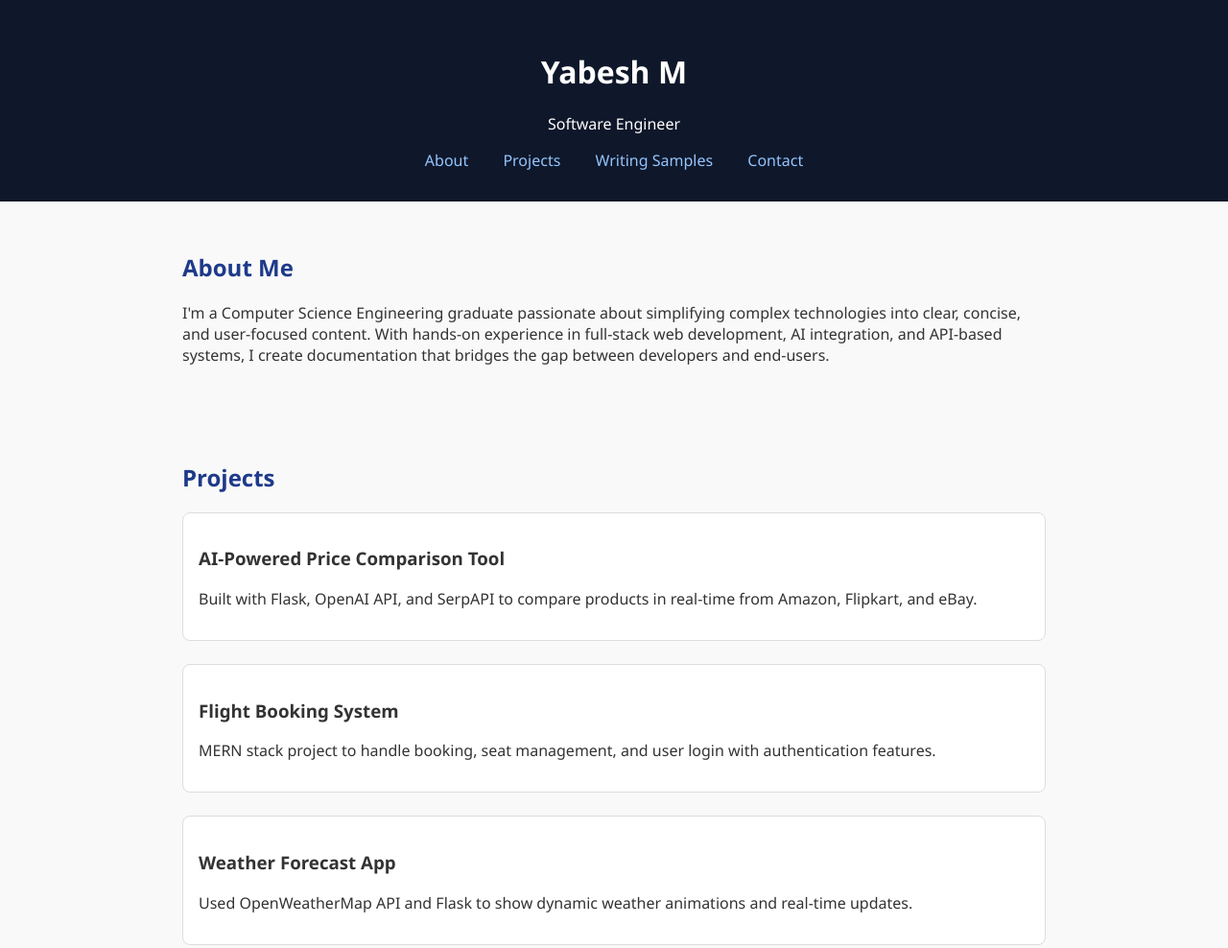
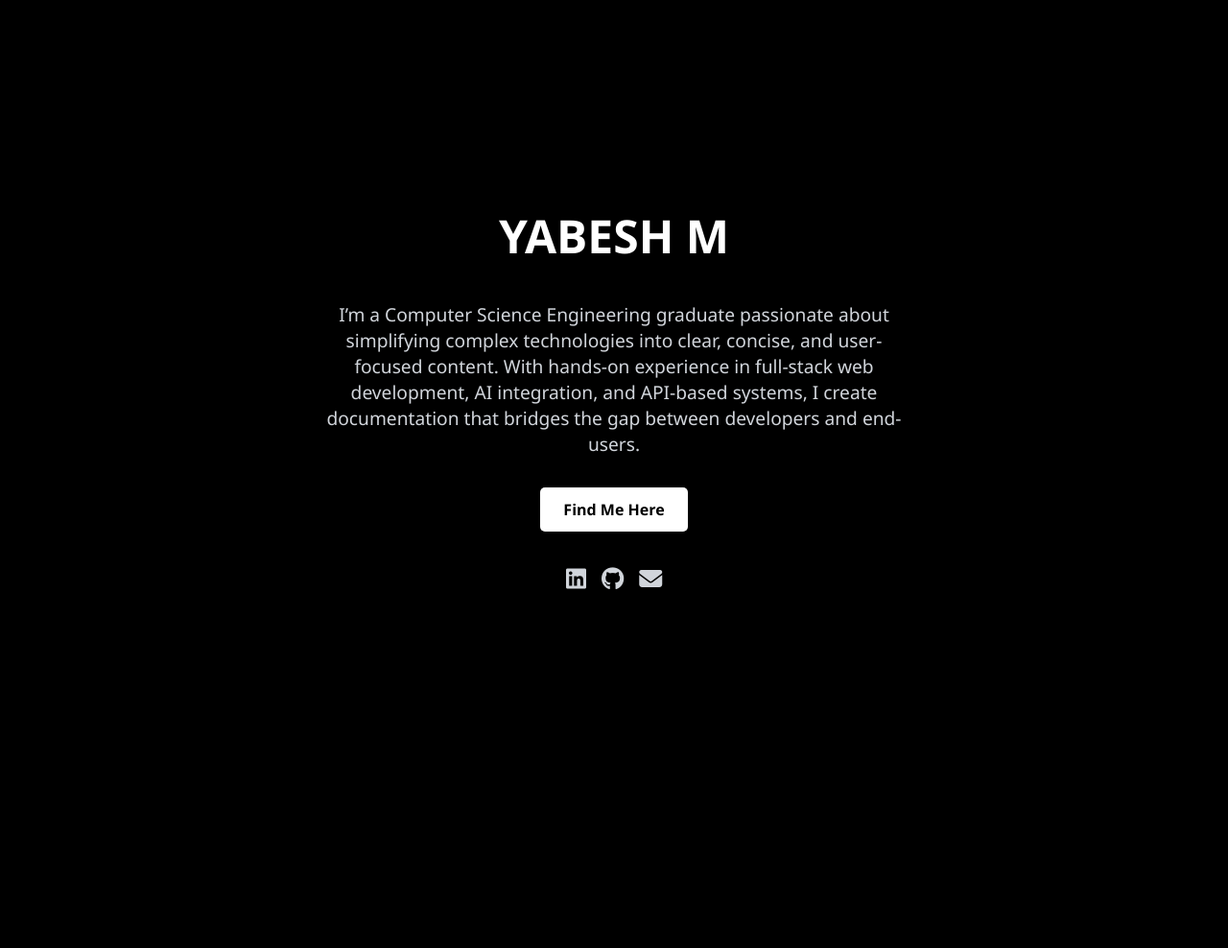
Before and after one commit to YABESH26/YABESH26.github.io, a plain HTML site: page index.html in a window 1280 px wide. Shown: the top 988 px of the page at 96% size. After the commit the page ends 800 px from the top, so only its background shows below. Drawn offline with Linux system fonts and the light colour scheme.

Commit message:
Update index.html

```diff
--- a/index.html
+++ b/index.html
@@ -1,110 +1,83 @@
 <!DOCTYPE html>
 <html lang="en">
 <head>
-  <meta charset="UTF-8" />
-  <meta name="viewport" content="width=device-width, initial-scale=1.0" />
+  <meta charset="UTF-8">
+  <meta name="viewport" content="width=device-width, initial-scale=1.0">
   <title>Yabesh M | Technical Writer</title>
   <style>
     body {
+      margin: 0;
+      padding: 0;
+      background-color: #000;
+      color: #fff;
       font-family: 'Segoe UI', sans-serif;
-      margin: 0;
-      background: #f9f9f9;
-      color: #333;
-    }
-    header {
-      background: #0f172a;
-      color: white;
-      padding: 2rem;
+      display: flex;
+      flex-direction: column;
+      align-items: center;
+      justify-content: center;
+      height: 100vh;
       text-align: center;
     }
-    nav a {
-      margin: 0 1rem;
-      color: #93c5fd;
+
+    h1 {
+      font-size: 3rem;
+      margin-bottom: 1rem;
+    }
+
+    p {
+      font-size: 1.2rem;
+      max-width: 600px;
+      margin-bottom: 2rem;
+      color: #d1d5db;
+    }
+
+    .button {
+      padding: 0.75rem 1.5rem;
+      background-color: #fff;
+      color: #000;
+      border: none;
+      border-radius: 5px;
+      font-weight: bold;
+      cursor: pointer;
       text-decoration: none;
     }
-    section {
-      padding: 2rem;
-      max-width: 900px;
-      margin: auto;
+
+    .social-icons {
+      margin-top: 2rem;
+      display: flex;
+      gap: 1rem;
+      justify-content: center;
     }
-    h2 {
-      color: #1e3a8a;
+
+    .social-icons a {
+      color: #d1d5db;
+      font-size: 1.5rem;
+      text-decoration: none;
+      transition: color 0.3s ease;
     }
-    .project, .sample {
-      margin-bottom: 1.5rem;
-      padding: 1rem;
-      border: 1px solid #ddd;
-      background: white;
-      border-radius: 8px;
-    }
-    footer {
-      text-align: center;
-      padding: 1rem;
-      background: #e5e7eb;
-      font-size: 0.9rem;
+
+    .social-icons a:hover {
+      color: #60a5fa;
     }
   </style>
+  <script src="https://kit.fontawesome.com/a076d05399.js" crossorigin="anonymous"></script>
 </head>
 <body>
-  <header>
-    <h1>Yabesh M</h1>
-    <p>Software Engineer</p>
-    <nav>
-      <a href="#about">About</a>
-      <a href="#projects">Projects</a>
-      <a href="#samples">Writing Samples</a>
-      <a href="#contact">Contact</a>
-    </nav>
-  </header>
 
-  <section id="about">
-    <h2>About Me</h2>
-    <p>
-      I'm a Computer Science Engineering graduate passionate about simplifying complex technologies into clear, concise, and user-focused content. With hands-on experience in full-stack web development, AI integration, and API-based systems, I create documentation that bridges the gap between developers and end-users.
-    </p>
-  </section>
+  <h1>YABESH M</h1>
+  <p>
+    I’m a Computer Science Engineering graduate passionate about simplifying complex technologies into clear,
+    concise, and user-focused content. With hands-on experience in full-stack web development, AI integration,
+    and API-based systems, I create documentation that bridges the gap between developers and end-users.
+  </p>
 
-  <section id="projects">
-    <h2>Projects</h2>
-    <div class="project">
-      <h3>AI-Powered Price Comparison Tool</h3>
-      <p>Built with Flask, OpenAI API, and SerpAPI to compare products in real-time from Amazon, Flipkart, and eBay.</p>
-    </div>
-    <div class="project">
-      <h3>Flight Booking System</h3>
-      <p>MERN stack project to handle booking, seat management, and user login with authentication features.</p>
-    </div>
-    <div class="project">
-      <h3>Weather Forecast App</h3>
-      <p>Used OpenWeatherMap API and Flask to show dynamic weather animations and real-time updates.</p>
-    </div>
-  </section>
+  <a class="button" href="#contact">Find Me Here</a>
 
-  <section id="samples">
-    <h2>Writing Samples</h2>
-    <div class="sample">
-      <h4>User Guide: AI Price Comparison Tool</h4>
-      <p><a href="#">[PDF Link Coming Soon]</a></p>
-    </div>
-    <div class="sample">
-      <h4>API Documentation: Product Search API</h4>
-      <p><a href="#">[Markdown Example Coming Soon]</a></p>
-    </div>
-    <div class="sample">
-      <h4>Tutorial: Build a Weather App with Flask</h4>
-      <p><a href="#">[Article Coming Soon]</a></p>
-    </div>
-  </section>
+  <div class="social-icons">
+    <a href="https://www.linkedin.com/in/yabesh-cse-8b20a1280" target="_blank"><i class="fab fa-linkedin"></i></a>
+    <a href="https://github.com/YABESH26" target="_blank"><i class="fab fa-github"></i></a>
+    <a href="mailto:yabeszh@gmail.com"><i class="fas fa-envelope"></i></a>
+  </div>
 
-  <section id="contact">
-    <h2>Contact</h2>
-    <p>Email: <a href="mailto:yabeszh@gmail.com">yabeszh@gmail.com</a></p>
-    <p>GitHub: <a href="https://github.com/YABESH26" target="_blank">github.com/YABESH26</a></p>
-    <p>LinkedIn: <a href="https://www.linkedin.com/in/yabesh-cse-8b20a1280" target="_blank">linkedin.com/in/yabesh-cse</a></p>
-  </section>
-
-  <footer>
-    &copy; 2025 Yabesh M. All rights reserved.
-  </footer>
 </body>
 </html>
```
